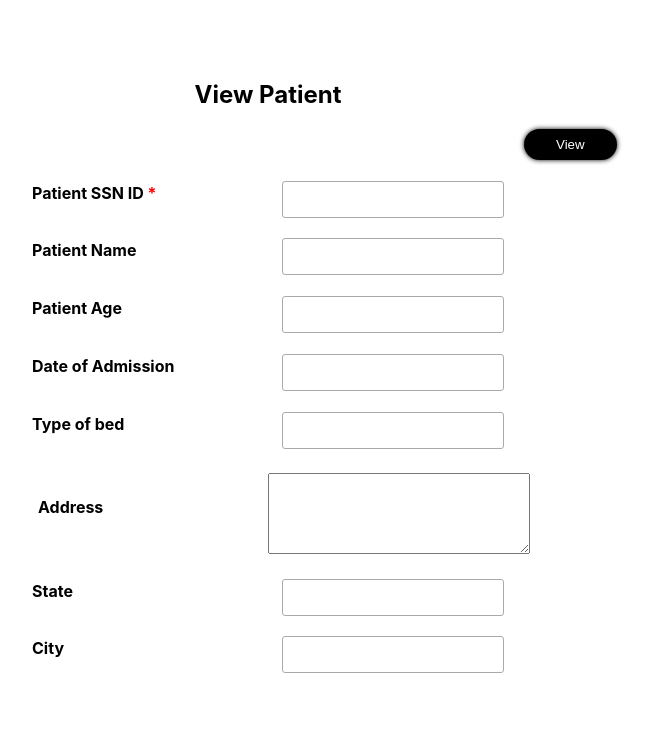
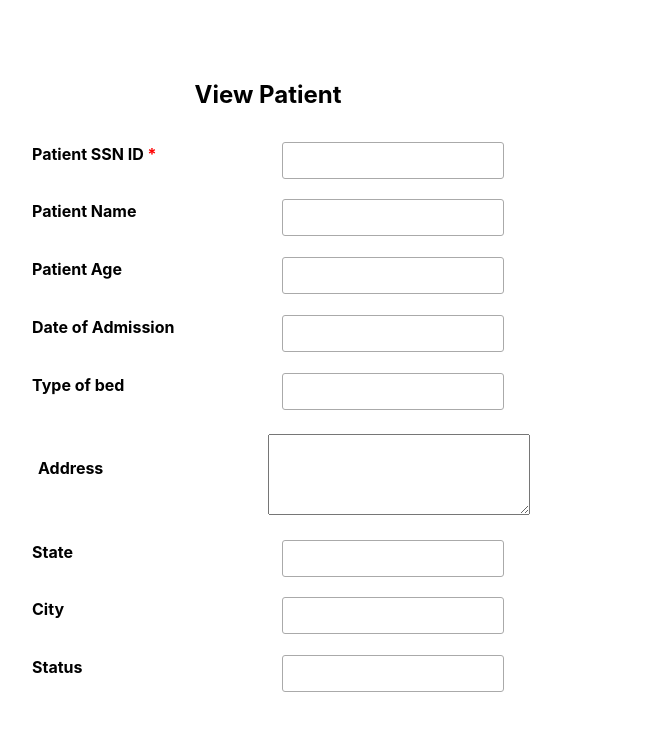
Before and after one commit to RAihan0000/Hospital-Management, a Flask app: page /viewone in a window 1280 px wide. Shown: the part 174-914 px from the top of the page, without its empty margins (372-1024 px from the left). Before the commit the page ends 847 px from the top, so only its background shows below. Run offline with Flask 2, Linux system fonts and the light colour scheme; a user stored in the database is signed in.

Commit message:
'Functionality-completed'

```diff
--- a/app.py
+++ b/app.py
@@ -82,8 +82,8 @@ def is_logged_in(f):
     return wrap
 
 beds = ['General Ward', 'Semi Sharing', 'Single']
-states = ['AP', 'Telangana']
-cities = ['Kadapa', 'Kurnool']
+states = ['Andhra Pradesh', 'Karnataka', 'Telangana', 'Tamilnadu']
+cities = ['Banglore', 'Chennai','Coimbatore','Hyderabad','Kadapa', 'Kurnool','Madurai', 'Mysore','Tirupathi', 'Vellore','Vijayawada','Vizag','Warngal']
 diags = list()
 ds = Diagnostics.query.all()
 for each in ds:
@@ -206,7 +206,7 @@ def update(id):
 @app.route('/viewall')
 @is_logged_in
 def allpatients():
-    all = Patient.query.all()
+    all = Patient.query.filter_by(status='active').all()
     return render_template('view-patients.html', all=all)
 
 
@@ -215,13 +215,13 @@ def allpatients():
 def update_patient():
     if request.method == 'POST':
         id = request.form['id']
-        patient = Patient.query.filter_by(ssn=id).all()
+        patient = Patient.query.filter_by(ssn=id,status='active').all()
         if len(patient) == 1:
             patient = Patient.query.filter_by(ssn=id).all()[0]
             session['display'] = 'yes'
             return render_template('update-patient.html', patient=patient, beds=beds, states=states, cities=cities)
         else:
-            flash('No Patient with given id is found', 'danger')
+            flash('No Patient with given id is found or have been discharged', 'danger')
             return render_template('update-patient.html')
     else:
         session['display'] = 'no'
@@ -283,7 +283,7 @@ def viewone():
 def patmeds():
     if request.method == 'POST':
         id = request.form['id']
-        patient = Patient.query.filter_by(ssn=id).all()
+        patient = Patient.query.filter_by(ssn=id,status='active').all()
         if len(patient) == 1:
             patient = Patient.query.filter_by(ssn=id).all()[0]
             meds = Issuemeds.query.filter_by(ssn=id).all()
@@ -291,7 +291,7 @@ def patmeds():
             session['display'] = 'yes'
             return render_template('med-details.html', patient=patient, meds = meds, dmeds = dmeds)
         else:
-            flash('Patient with given id does not exist','danger')
+            flash('Patient with given id does not exist or has been discharged','danger')
             return redirect('patmeds')
     else:
         session['display'] = 'no'
@@ -333,6 +333,8 @@ def upadtemeds(id):
     if len(medlist) != 0:
         for each in medlist:
             db.session.add(Issuemeds(ssn = each.ssn, med =each.med, quantity = each.qty, price  = each.price, amount = each.amount))
+            meds = Meds.query.filter_by(name = each.med).all()[0]
+            meds.quantity = meds.quantity - int(each.qty)
             db.session.commit()
         medlist.clear()
         flash('Medicines have been issued to the Patient', 'success')
@@ -350,7 +352,7 @@ def upadtemeds(id):
 def patdiags():
     if request.method == 'POST':
         id = request.form['id']
-        patient = Patient.query.filter_by(ssn=id).all()
+        patient = Patient.query.filter_by(ssn=id,status='active').all()
         if len(patient) == 1:
             patient = Patient.query.filter_by(ssn=id).all()[0]
             did = PatientDiag.query.filter_by(ssn=id).all()
@@ -363,7 +365,7 @@ def patdiags():
             return render_template('diag-details.html', patient=patient, dcon = dcon, ld = ld)
         else:
             dcon.clear()
-            flash('Patient with given id does not exist','danger')
+            flash('Patient with given id does not exist or discharged','danger')
             return redirect('patdiags')
     else:
         session['display'] = 'no'
@@ -418,7 +420,7 @@ def billing():
         id = request.form['id']
         days = int(request.form['days'])
         dcon.clear()
-        patient = Patient.query.filter_by(ssn=id).all()
+        patient = Patient.query.filter_by(ssn=id,status='active').all()
         if len(patient) == 1 :
             patient = Patient.query.filter_by(ssn=id).all()[0]
             if patient.bed_type == 'General Ward':
@@ -451,13 +453,22 @@ def billing():
                      meds = meds, dmeds = dmeds, pharmacy = pharmacy, dcon = dcon, ld = ld,
                      diagbill = diagbill, total = total)
         else:
-            flash('Patient with given id not found','danger')
+            flash('Patient with given id not found or has been discharged','danger')
             return redirect(url_for('billing'))
     else:
         dcon.clear()
         session['display'] = 'no'
         return render_template('final-billing.html')
 
+@app.route('/discharge/<int:id>')
+@is_logged_in
+def discharge(id):
+    patient = Patient.query.filter_by(ssn=id).all()[0]
+    patient.status = 'Discharged'
+    db.session.commit()
+    flash('Billing is done and the Patient is ready to be discharged','success')
+    return redirect(url_for('register'))
+
 
 if __name__ == '__main__':
     app.run(debug=True)
--- a/templates/final-billing.html
+++ b/templates/final-billing.html
@@ -137,7 +137,7 @@
      </div>
 <div class="btn-group">
                          <div class="submit-button">
-                              <input type="button" value="Confirm" class="submit-btn">
+                              <a href="/discharge/{{patient.ssn}}"><input type="button" value="Confirm" class="submit-btn"></a>
 
                          </div>
 						 <div>
--- a/templates/patient_registration.html
+++ b/templates/patient_registration.html
@@ -93,7 +93,7 @@
                          <input type="submit" value="Submit" class="submit-btn">
                     </div>
                     <div class="reset-button">
-                         <input type="button" value="Reset" class="reset-btn" >
+                         <a href="/register"><input type="button" value="Reset" class="reset-btn" ></a>
                     </div>
                </div>
           </div>
--- a/templates/view-patient.html
+++ b/templates/view-patient.html
@@ -8,7 +8,6 @@
 <form action="" method="post">
      <div class="patient-registration">
           <h2 class="text-center">View Patient</h2>
-          <input type="submit" value="View" class="get">
           {% if session['display'] == 'no'%}
           <div class="form">
                <div class="form-group" id="id">
@@ -73,6 +72,14 @@
                     </div>
                     <div class="input">
                          <input type="text" name="city" id="city" class="input-field">
+                    </div>
+               </div>
+               <div class="form-group" id="status">
+                    <div class="lable">
+                         <p for="status" class="label">Status </p>
+                    </div>
+                    <div class="input">
+                         <input type="text" name="status" id="status" class="input-field">
                     </div>
                </div>
           </div>
@@ -144,6 +151,14 @@
                          <input type="text" value="{{patient.city}}" name="city" id="city" class="input-field">
                     </div>
                </div>
+               <div class="form-group" id="status">
+                    <div class="lable">
+                         <p for="status" class="label">Status </p>
+                    </div>
+                    <div class="input">
+                         <input type="text" value="{{patient.status}}" name="status" id="status" class="input-field">
+                    </div>
+               </div>
           </div>
           {% endif %}
      </div>
```
Also changed, not shown: templates/add-diagnostics.html (+2 -16 lines), templates/issue-medicines.html (+2 -17 lines), hospital.db.
